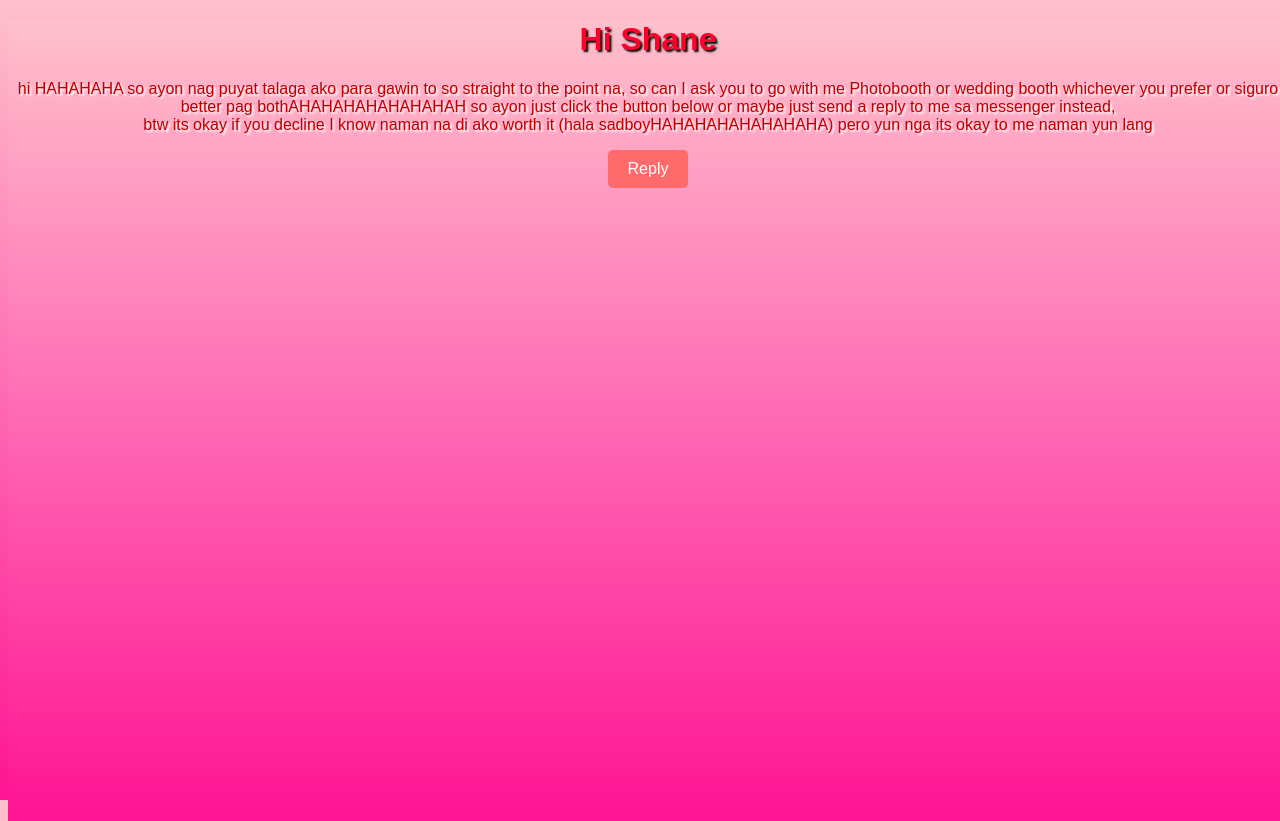
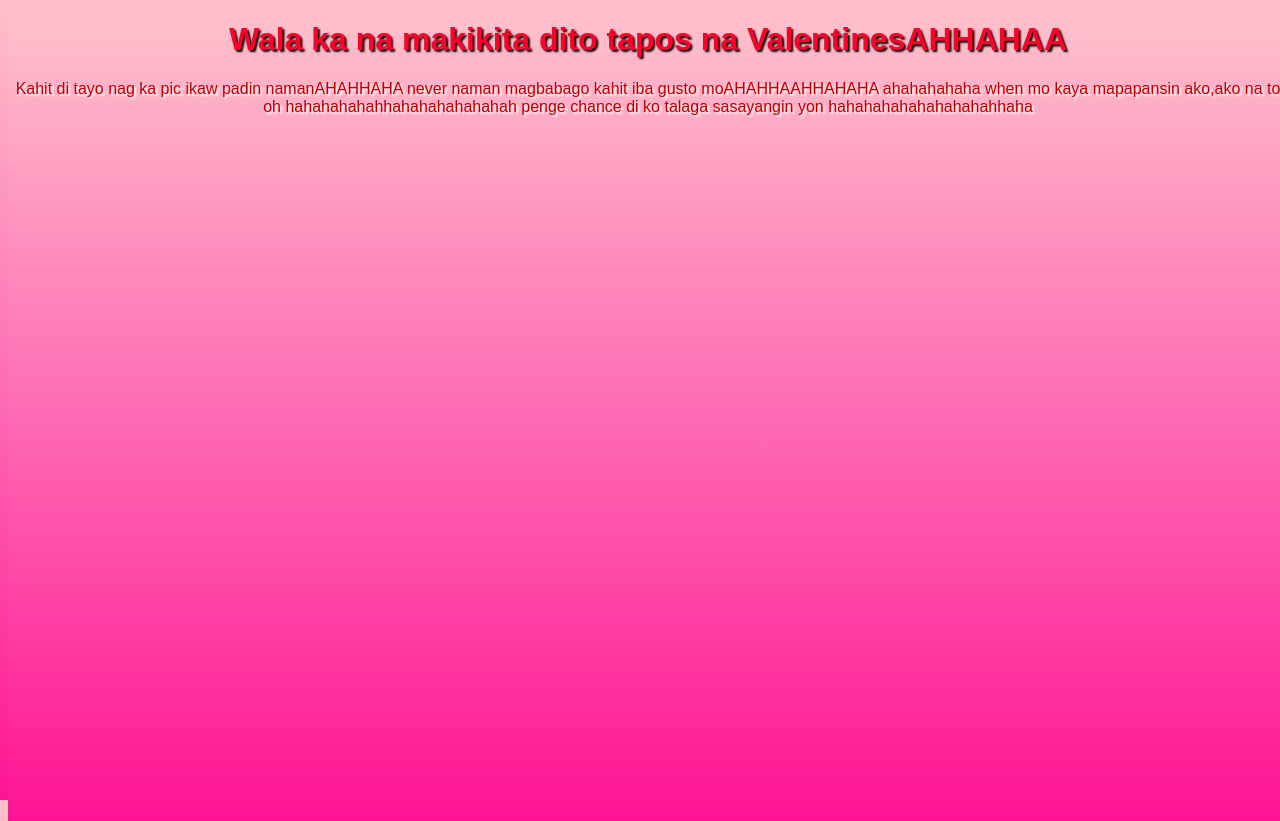
Before and after one commit to TonieC/TonieC.github.io, a plain HTML site: page index.html in a window 1280 px wide. Drawn offline with Linux system fonts and the light colour scheme.

Commit message:
BAHAHAHAHA

```diff
--- a/index.html
+++ b/index.html
@@ -9,27 +9,8 @@
 </head>
 
 <body>
-<h1>Hi Shane</h1>
-        <p>hi HAHAHAHA so ayon nag puyat talaga ako para gawin to so straight to the point na, so can I ask you to go with me Photobooth or wedding booth whichever you prefer or siguro better pag bothAHAHAHAHAHAHAHAH so ayon just click the button below or maybe just send a reply to me sa messenger instead, <br> btw its okay if you decline I know naman na di ako worth it (hala sadboyHAHAHAHAHAHAHAHA) pero yun nga its okay to me naman yun lang</p>
-        <script src="script.js"></script>
-
-        <button class="button" onclick="myFunction()">Reply</button>
-
-        <p id="button1"></p>
-
-        <script>
-        function myFunction() {
-          var txt;
-          if (confirm("Choose one")) {
-            txt = "Thanks for accepting my request susulitin ko talaga tong araw na toHAHAHAHA thanks for making my day better";
-          } else {
-            txt = "I appreciate you taking time to read this message even if you declined";
-          }
-          document.getElementById("button1").innerHTML = txt;
-        }
-        </script>
-
-
+<h1>Wala ka na makikita dito tapos na ValentinesAHHAHAA</h1>
+<p>Kahit di tayo nag ka pic ikaw padin namanAHAHHAHA never naman magbabago kahit iba gusto moAHAHHAAHHAHAHA ahahahahaha when mo kaya mapapansin ako,ako na to oh hahahahahahhahahahahahahah penge chance di ko talaga sasayangin yon hahahahahahahahahahhaha</p>
 
 </body>
 
```
